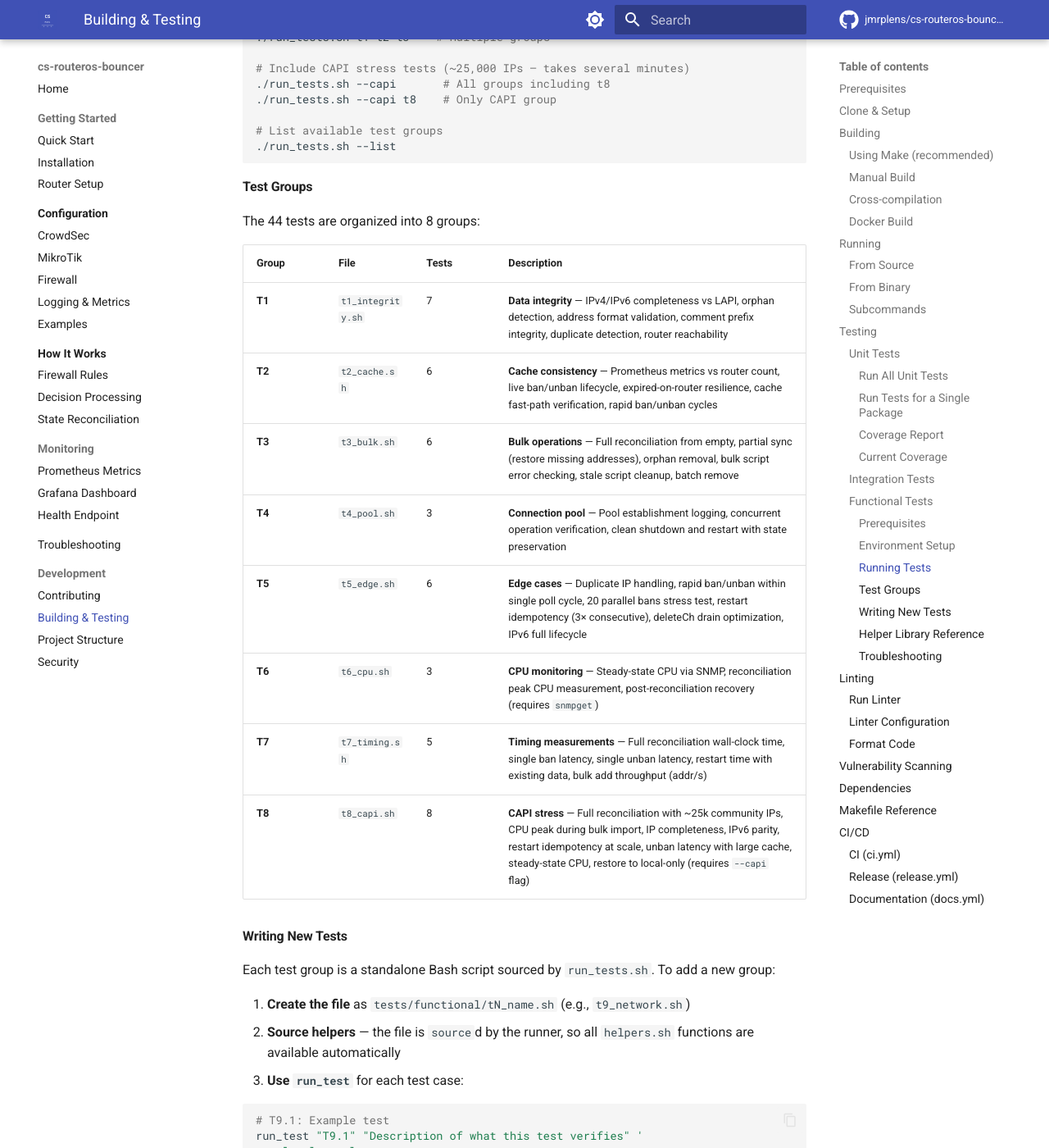
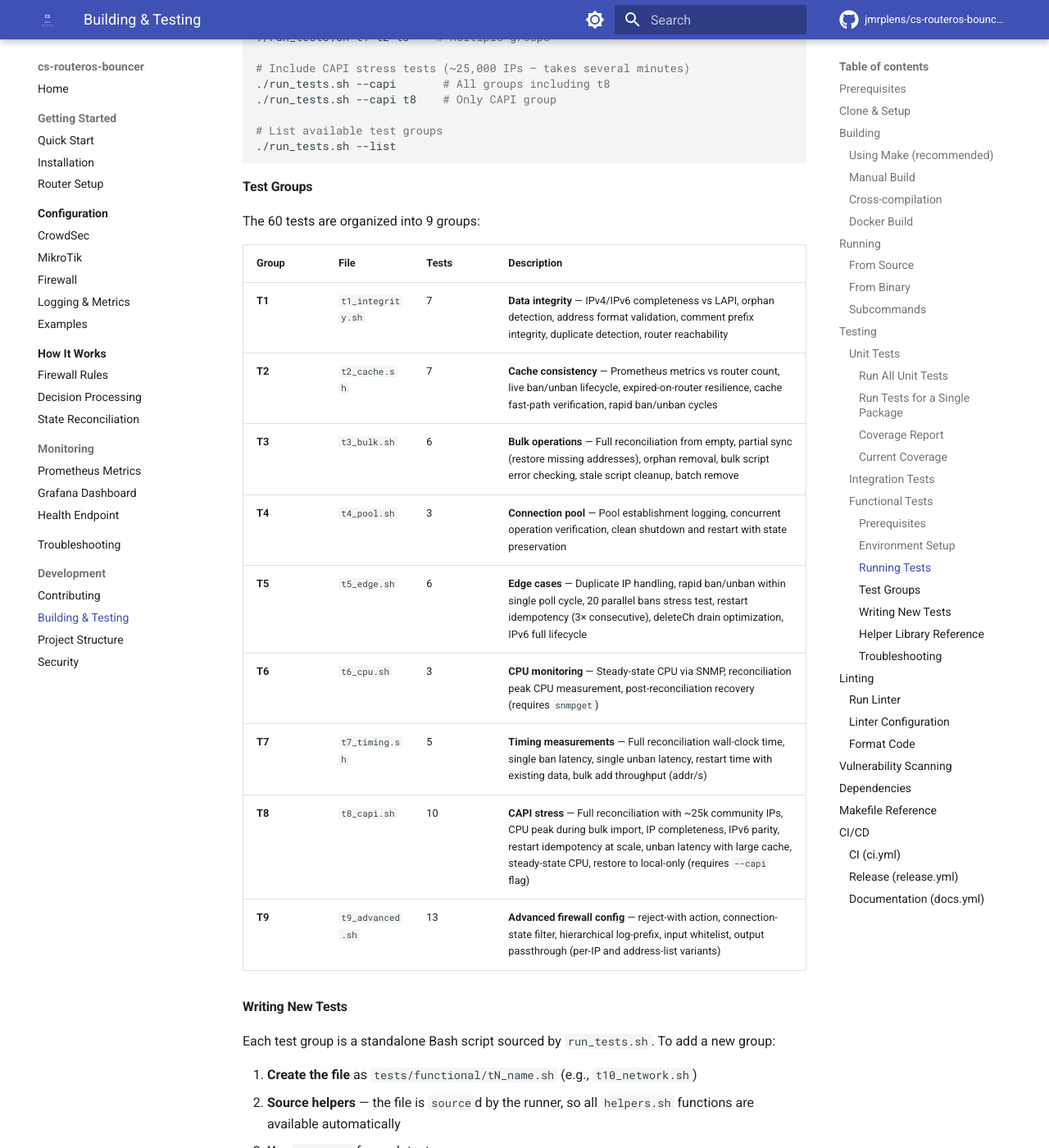
Before and after one commit to jmrplens/cs-routeros-bouncer, an MkDocs documentation site: the page built from docs/development/building.md, in a window 1280 px wide and 1400 px high, scrolled down 6055 px. Shown: the whole window at 82% size. Built offline with MkDocs 1.6.1 and Material for MkDocs 9.7.7, drawn with Linux system fonts in a browser that asks for light colours; comment, search, counter and statistics services are not loaded; some of the changed text lies outside the part shown.

Commit message:
docs: update test counts, coverage, CHANGELOG for recent features
- README.md: fix t2 (6→7), t8 (8→10), add t9 row (13 tests)
- building.md: 44→60 tests, 8→9 groups, fix test table, update
  coverage (manager ~89%→~90%), fix run_tests default comment,
  update hypothetical example from t9 to t10
- structure.md: add t9_advanced.sh to file tree
- CHANGELOG.md: add rule signature, stale rule cleanup, 5 firewall
  customization features, functional test suite, expanded metrics

````diff
--- a/docs/development/building.md
+++ b/docs/development/building.md
@@ -235,7 +235,7 @@ Key variables:
 #### Running Tests
 
 ```bash
-# Run all test groups (t1–t7, excludes CAPI)
+# Run all test groups (t1–t7 and t9, excludes CAPI)
 ./run_tests.sh
 
 # Run specific groups
@@ -252,32 +252,33 @@ Key variables:
 
 #### Test Groups
 
-The 44 tests are organized into 8 groups:
+The 60 tests are organized into 9 groups:
 
 | Group | File | Tests | Description |
 |-------|------|-------|-------------|
 | **T1** | `t1_integrity.sh` | 7 | **Data integrity** — IPv4/IPv6 completeness vs LAPI, orphan detection, address format validation, comment prefix integrity, duplicate detection, router reachability |
-| **T2** | `t2_cache.sh` | 6 | **Cache consistency** — Prometheus metrics vs router count, live ban/unban lifecycle, expired-on-router resilience, cache fast-path verification, rapid ban/unban cycles |
+| **T2** | `t2_cache.sh` | 7 | **Cache consistency** — Prometheus metrics vs router count, live ban/unban lifecycle, expired-on-router resilience, cache fast-path verification, rapid ban/unban cycles |
 | **T3** | `t3_bulk.sh` | 6 | **Bulk operations** — Full reconciliation from empty, partial sync (restore missing addresses), orphan removal, bulk script error checking, stale script cleanup, batch remove |
 | **T4** | `t4_pool.sh` | 3 | **Connection pool** — Pool establishment logging, concurrent operation verification, clean shutdown and restart with state preservation |
 | **T5** | `t5_edge.sh` | 6 | **Edge cases** — Duplicate IP handling, rapid ban/unban within single poll cycle, 20 parallel bans stress test, restart idempotency (3× consecutive), deleteCh drain optimization, IPv6 full lifecycle |
 | **T6** | `t6_cpu.sh` | 3 | **CPU monitoring** — Steady-state CPU via SNMP, reconciliation peak CPU measurement, post-reconciliation recovery (requires `snmpget`) |
 | **T7** | `t7_timing.sh` | 5 | **Timing measurements** — Full reconciliation wall-clock time, single ban latency, single unban latency, restart time with existing data, bulk add throughput (addr/s) |
-| **T8** | `t8_capi.sh` | 8 | **CAPI stress** — Full reconciliation with ~25k community IPs, CPU peak during bulk import, IP completeness, IPv6 parity, restart idempotency at scale, unban latency with large cache, steady-state CPU, restore to local-only (requires `--capi` flag) |
+| **T8** | `t8_capi.sh` | 10 | **CAPI stress** — Full reconciliation with ~25k community IPs, CPU peak during bulk import, IP completeness, IPv6 parity, restart idempotency at scale, unban latency with large cache, steady-state CPU, restore to local-only (requires `--capi` flag) |
+| **T9** | `t9_advanced.sh` | 13 | **Advanced firewall config** — reject-with action, connection-state filter, hierarchical log-prefix, input whitelist, output passthrough (per-IP and address-list variants) |
 
 #### Writing New Tests
 
 Each test group is a standalone Bash script sourced by `run_tests.sh`. To add a
 new group:
 
-1. **Create the file** as `tests/functional/tN_name.sh` (e.g., `t9_network.sh`)
+1. **Create the file** as `tests/functional/tN_name.sh` (e.g., `t10_network.sh`)
 2. **Source helpers** — the file is `source`d by the runner, so all `helpers.sh`
    functions are available automatically
 3. **Use `run_test`** for each test case:
 
 ```bash
-# T9.1: Example test
-run_test "T9.1" "Description of what this test verifies" '
+# T10.1: Example test
+run_test "T10.1" "Description of what this test verifies" '
     local result
     result=$(ssh_cmd "/some/command")
     [[ "$result" == "expected" ]]
````
Also changed, not shown: other parts of docs/development/building.md (+1 -1 lines), CHANGELOG.md (+10 -0 lines), README.md (+3 -2 lines), docs/development/structure.md (+1 -0 lines).
